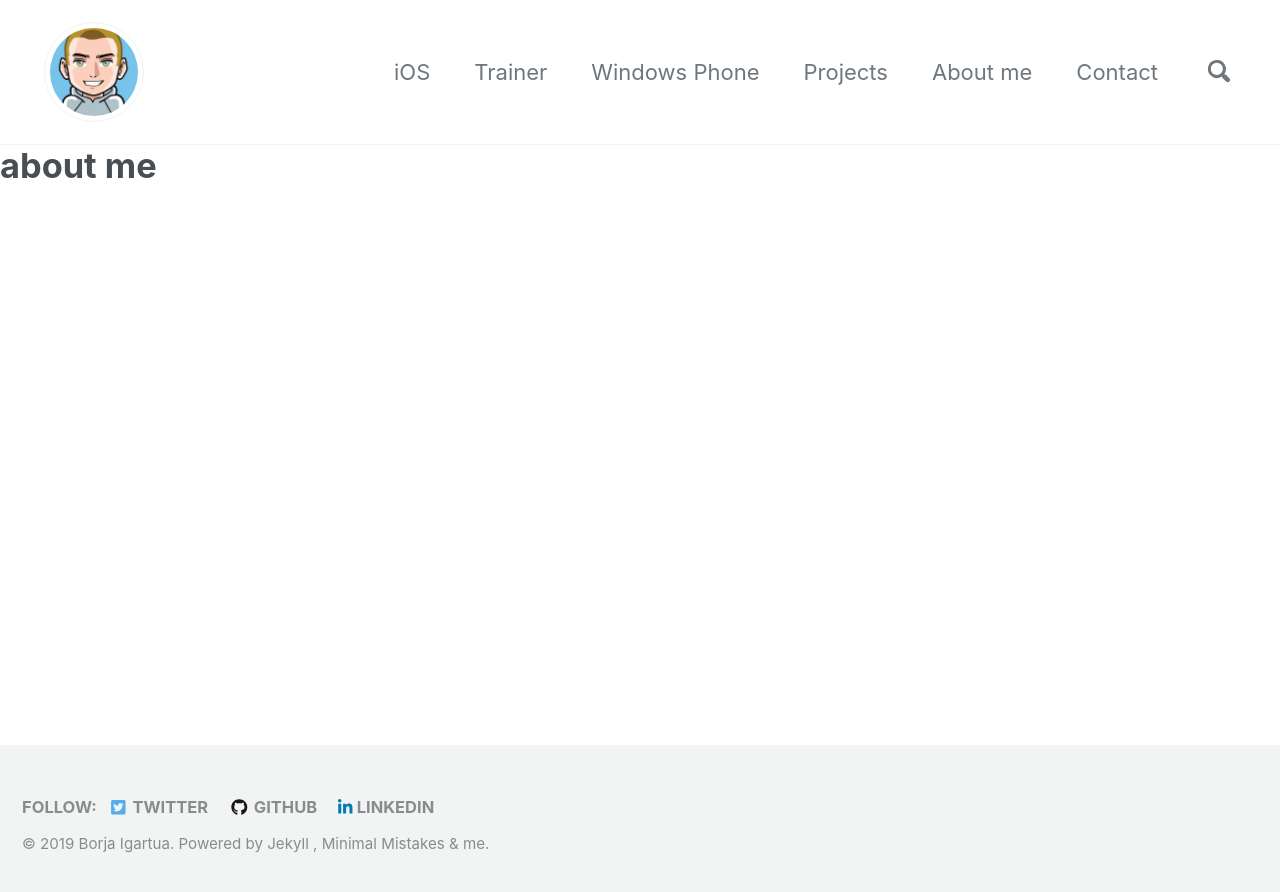
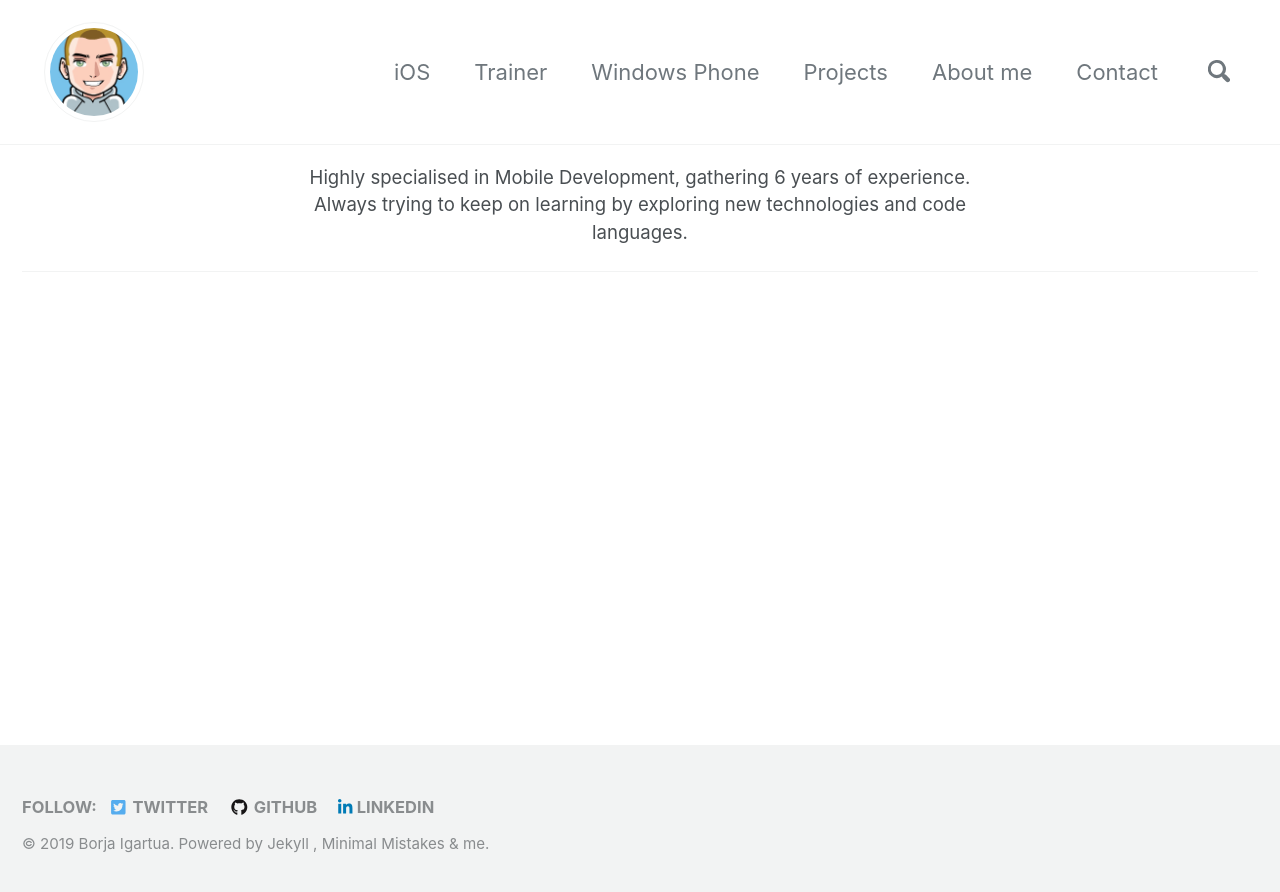
Before and after one commit to borjaIgartua/borjaigartua.github.io, a Jekyll site: the page built from _pages/about.md, in a window 1280 px wide. Shown: the top 892 px of the page. Built offline with Jekyll 4.4.1, drawn with Linux system fonts in a browser that asks for light colours; cached includes are drawn as plain includes; nearby versions of some CDN libraries.

Commit message:
start about

```diff
--- a/_pages/about.md
+++ b/_pages/about.md
@@ -1,6 +1,13 @@
 ---
 layout: default
 permalink: /about
+intro:
+    - excerpt: Highly specialised in Mobile Development, gathering 6 years of experience. Always trying to keep on learning by exploring new technologies and code languages.
+
+education:
+  - title: "Education"
 ---
+<div id="main" role="main">
+{% include feature_row id="intro" type="center" %}
 
-<h1>about me</h1>
+</div>
--- a/_sass/custom.scss
+++ b/_sass/custom.scss
@@ -10,6 +10,7 @@
 .custom-link {
     color: #494e52;
     text-decoration: none;
+
     &:visited {
         color: rgb(70, 37, 122);
     }
--- a/_sass/minimal-mistakes/_page.scss
+++ b/_sass/minimal-mistakes/_page.scss
@@ -23,12 +23,12 @@
   @include breakpoint($large) {
     float: right;
     width: calc(100% - #{$right-sidebar-width-narrow});
-    padding-right: $right-sidebar-width-narrow;
+    padding-right: $page-medium-padding-right;
   }
 
   @include breakpoint($x-large) {
     width: calc(100% - #{$right-sidebar-width});
-    padding-right: $right-sidebar-width;
+    padding-right: $page-small-padding-right;
   }
 
   .page__inner-wrap {
--- a/_sass/minimal-mistakes/_variables.scss
+++ b/_sass/minimal-mistakes/_variables.scss
@@ -147,6 +147,13 @@ $right-sidebar-width: 300px !default;
 $right-sidebar-width-wide: 400px !default;
 
 /*
+   Page
+   ========================================================================== */
+$page-medium-padding-right: 100px !default;
+$page-small-padding-right: 50px !default;
+
+
+/*
    Other
    ========================================================================== */
 
```
Also changed, not shown: _iOS/appsfactory/mercedes-me.md (+23 -1 lines).
